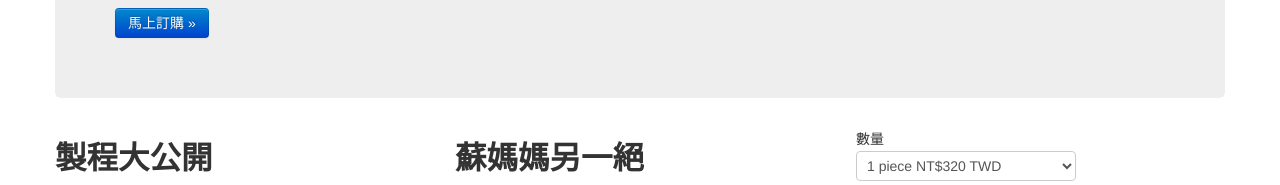
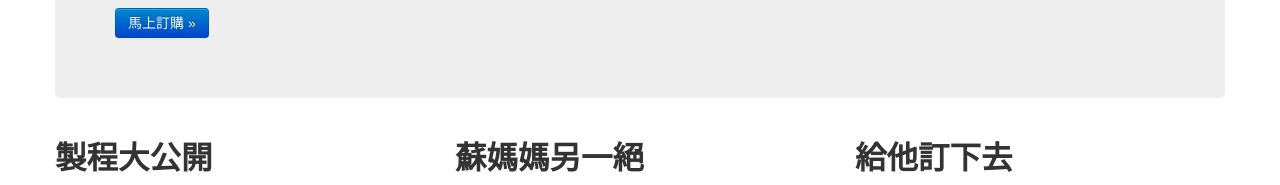
Before and after one commit to foodsformula/foodsformula.github.com, a website: page index.html in a window 1280 px wide. Shown: the part 1097-1282 px from the top of the page. Drawn offline with nearby package versions, Linux system fonts and the light colour scheme.

Commit message:
add title for paypal

```diff
--- a/index.html
+++ b/index.html
@@ -134,6 +134,9 @@
         </div>
         <div class="span4">
           <div>
+						<h2>
+             	給他訂下去
+            </h2>
             <form action="https://www.paypal.com/cgi-bin/webscr" method="post">
               <input type="hidden" name="charset" value="utf-8">
               <input type="hidden" name="cmd" value="_s-xclick">
```
